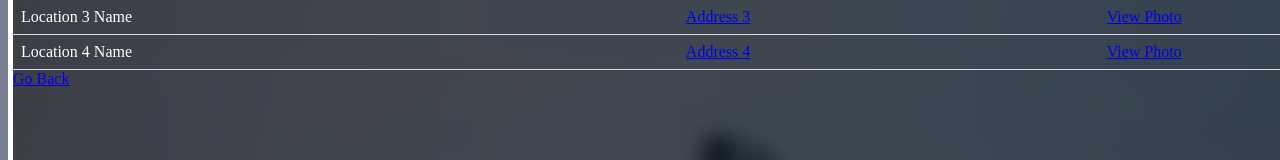
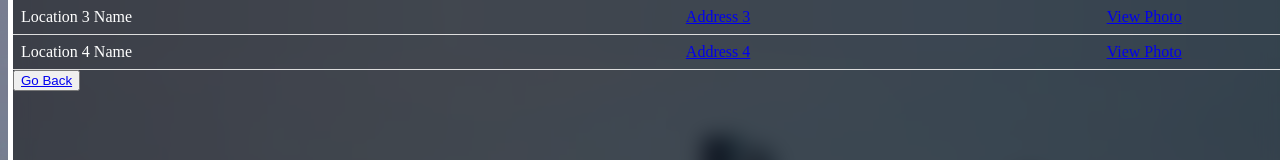
Before and after one commit to jasantiaguel/comp3170-final-proj, a React (Vite) app: page /saved in a window 1280 px wide. Shown: the part 235-395 px from the top of the page. Built offline with nearby package versions, Linux system fonts and the light colour scheme.

Commit message:
adding link to saved page on category page

```diff
--- a/src/pages/Saved.jsx
+++ b/src/pages/Saved.jsx
@@ -58,7 +58,9 @@ export function Saved() {
           ))}
         </tbody>
       </table>
+      <button>
             <Link to={"/"}>Go Back</Link>
+        </button>
         </div>
     </>
   );
--- a/src/pages/categories/index.jsx
+++ b/src/pages/categories/index.jsx
@@ -6,6 +6,7 @@ export function CategoriesHome() {
             <Link to={"./good-eats"}>Good Eats</Link>
             <Link to={"./parks"}>Parks</Link>
             <Link to={"./beaches"}>Beaches</Link>
+            <Link to={"../Saved"}>Saved</Link>
         </div>
     )
 }
```
